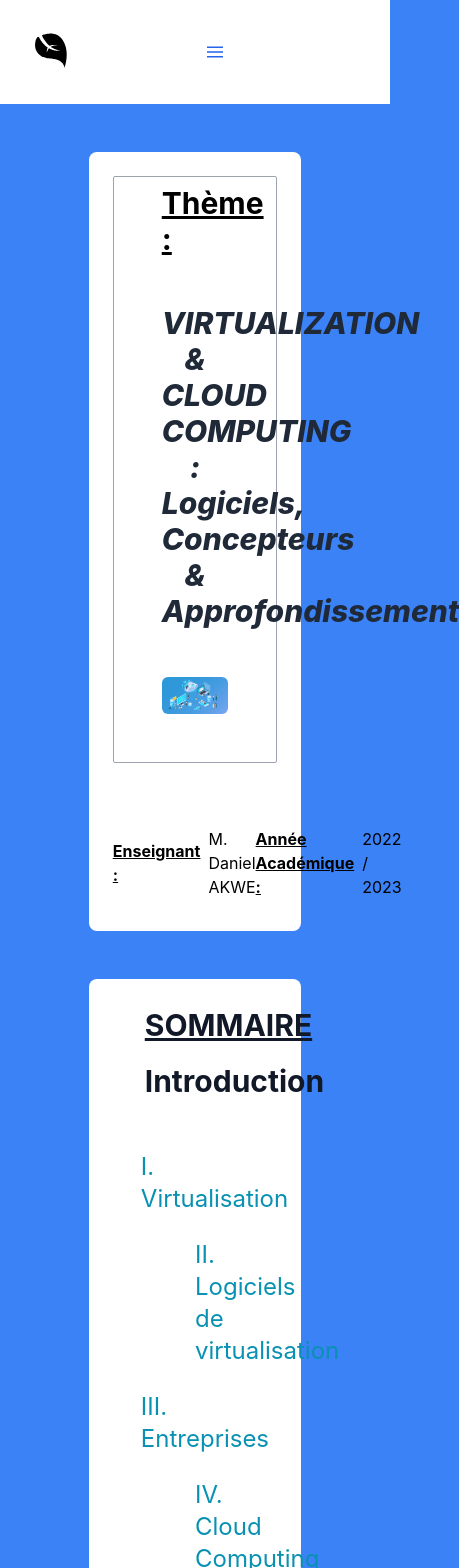
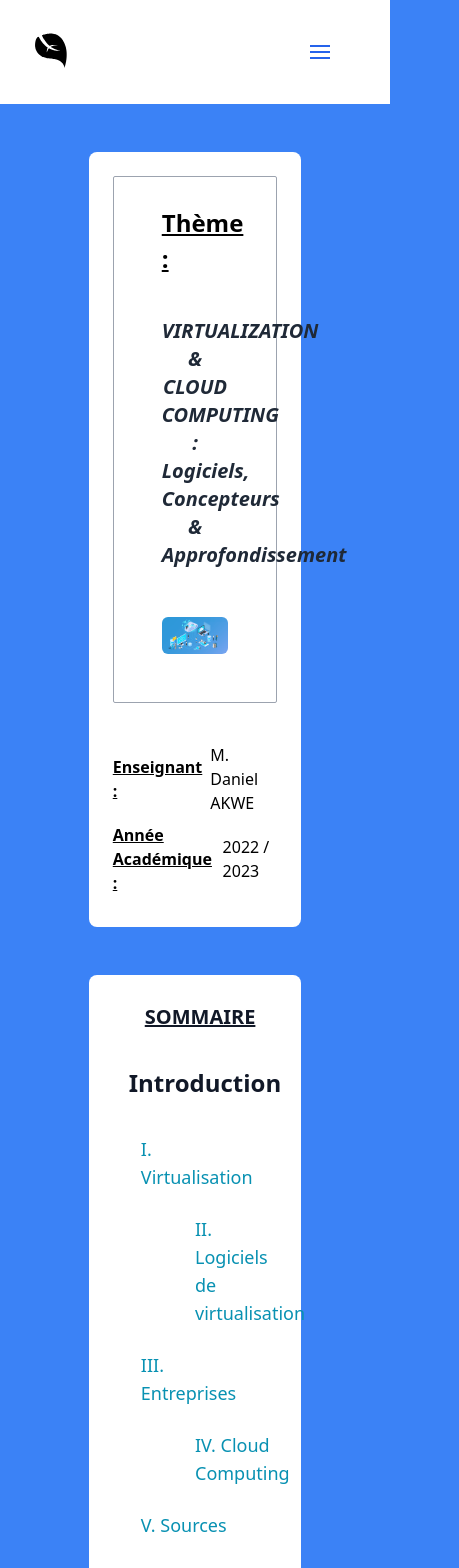
Before and after one commit to kadosh-3rd/virtua, a React (Vite) app: page /companies in a window 390 px wide. Shown: the top 1568 px of the page, 459 px wide, since content can reach past the window. Built offline with nearby package versions, Linux system fonts and the light colour scheme.

Commit message:
Responsive Design (1)

```diff
--- a/src/App.jsx
+++ b/src/App.jsx
@@ -1,10 +1,9 @@
+import { Suspense, lazy } from 'react';
+
 import { Link, Route, Routes } from 'react-router-dom';
 
 import Intro from './pages/Intro';
-import CloudComputing from './pages/CloudComputing';
 import Virtualization from './pages/Virtualization';
-import VirtualCompanies from './pages/VirtualCompanies';
-import VirtualSoftwares from './pages/VirtualSoftwares';
 import SignIn from './pages/SignIn';
 import SignUp from './pages/SignUp';
 import Outro from './pages/Outro';
@@ -14,30 +13,47 @@ import Cloud from './assets/cloud_arch.png';
 
 import Navbar from './components/Navbar';
 
+const CloudComputing = lazy(() => import('./pages/CloudComputing'));
+const VirtualCompanies = lazy(() => import('./pages/VirtualCompanies'));
+const VirtualSoftwares = lazy(() => import('./pages/VirtualSoftwares'));
+
 export default function App() {
 	return (
 		<>
 			<Navbar />
 			<main className='w-[75%] m-auto p-10'>
+				<Suspense
+					fallback={
+						<div className='bg-white text-center p-10 w-1/4 m-auto'>
+							<span>Lazy loading...</span>
+						</div>
+					}
+				>
 					<Routes>
 						<Route
 							index
 							element={
 								<>
 									<div className='w-full bg-white rounded-lg p-6 pb-8 mt-2'>
-									<div className='title border border-gray-400 rounded-sm mb-16 p-12 pt-2 flex flex-col'>
-										<span className='text-3xl font-bold underline mb-12'>
+										<div className='title border border-gray-400 rounded-sm mb-10 lg:mb-16 p-12 pt-2 flex flex-col'>
+											<span className='text-[24px] md:text-2xl lg:text-3xl font-semibold lg:font-bold underline mb-10 lg:mb-12 mt-5'>
 												Thème :
 											</span>
-										<h1 className='text-3xl font-extrabold text-center italic text-gray-800'>
-											VIRTUALIZATION & CLOUD COMPUTING : Logiciels, Concepteurs
-											& Approfondissement
+											<h1 className='text-xl md:text-2xl lg:text-3xl font-extrabold text-center italic text-gray-800'>
+												VIRTUALIZATION & CLOUD COMPUTING : Logiciels,
+												Concepteurs & Approfondissement
 											</h1>
-										<img src={Cloud} alt='cloud' className='rounded-md mt-12' />
+											<img
+												src={Cloud}
+												alt='cloud'
+												className='rounded-md mt-12'
+											/>
 										</div>
-									<div className='subtitles flex justify-between items-center relative bottom-0 left-0'>
-										<div className='flex justify-between items-center'>
-											<h2 className='font-bold underline pr-2'>Enseignant :</h2>
+										<div className='subtitles flex flex-col lg:flex-row justify-between place-items-start lg:items-center relative bottom-0 left-0'>
+											<div className='flex justify-between items-center pb-2'>
+												<h2 className='font-bold underline pr-2'>
+													Enseignant :
+												</h2>
 												<p>M. Daniel AKWE</p>
 											</div>
 											<div className='flex justify-between items-center'>
@@ -51,17 +67,19 @@ export default function App() {
 
 									<div className='w-full bg-white text-gray-900 rounded-lg p-4 pb-8 mt-12'>
 										<div className='title px-10 pt-3 pb-3 flex flex-col'>
-										<h1 className='text-3xl font-bold underline'>SOMMAIRE</h1>
+											<h1 className='text-xl md:text-2xl lg:text-3xl font-bold underline'>
+												SOMMAIRE
+											</h1>
 										</div>
-									<div className='title p-10 pt-2'>
+										<div className='title p-6 lg:p-10 pt-6 lg:pt-2'>
 											<Link to={'/intro'} className='hover:underline'>
-											<h1 className='text-3xl font-bold text-center'>
+												<h1 className='text-2xl lg:text-3xl font-bold text-center'>
 													Introduction
 												</h1>
 											</Link>
 										</div>
 										<div className='subtitles'>
-										<ul className='text-2xl'>
+											<ul className='text-lg md:text-xl lg:text-2xl'>
 												<li className='w-[50%] relative left-[20%] py-3 decoration-cyan-600 hover:underline text-cyan-600'>
 													<Link to={'/vm'}>I. Virtualisation</Link>
 												</li>
@@ -81,9 +99,9 @@ export default function App() {
 												</li>
 											</ul>
 										</div>
-									<div className='title px-6 pt-12 pb-3'>
+										<div className='title px-6 pt-8 lg:pt-12 pb-3'>
 											<Link to={'/outro'} className='hover:underline'>
-											<h1 className='text-3xl font-bold text-center'>
+												<h1 className='text-2xl lg:text-3xl font-bold text-center'>
 													Conclusion
 												</h1>
 											</Link>
@@ -102,6 +120,7 @@ export default function App() {
 						<Route path='/outro' element={<Outro />} />
 						<Route path='/src' element={<Webography />} />
 					</Routes>
+				</Suspense>
 			</main>
 		</>
 	);
--- a/src/components/Navbar.jsx
+++ b/src/components/Navbar.jsx
@@ -1,3 +1,4 @@
+import { useState } from 'react';
 import { Link, useLocation } from 'react-router-dom';
 
 const Navbar = () => {
@@ -7,6 +8,8 @@ const Navbar = () => {
 
 	const location = useLocation();
 	const { pathname } = location;
+
+	const [open, setOpen] = useState(false);
 
 	return (
 		<header className='sticky top-0 z-10'>
@@ -19,10 +22,13 @@ const Navbar = () => {
 						></path>
 					</svg>
 				</Link>
-				<div className='lg:hidden'>
-					<button className='navbar-burger flex items-center text-blue-600 p-3'>
+				<div className='lg:hidden absolute right-12'>
+					<button
+						className='navbar-burger flex items-center text-blue-600 p-3'
+						onClick={() => setOpen(!open)}
+					>
 						<svg
-							className='block h-4 w-4 fill-current'
+							className='block h-5 w-5 fill-current'
 							viewBox='0 0 20 20'
 							xmlns='http://www.w3.org/2000/svg'
 						>
@@ -32,7 +38,13 @@ const Navbar = () => {
 					</button>
 				</div>
 
-				<ul className='hidden absolute top-1/2 left-1/2 transform -translate-y-1/2 -translate-x-1/2 lg:flex lg:mx-auto lg:items-center lg:w-auto lg:space-x-6'>
+				<ul
+					className={
+						open
+							? 'absolute top-1/2 left-1/2 transform -translate-y-1/2 -translate-x-1/2 flex-col'
+							: 'hidden absolute top-1/2 left-1/2 transform -translate-y-1/2 -translate-x-1/2 lg:flex lg:mx-auto lg:items-center lg:w-auto lg:space-x-6'
+					}
+				>
 					<li>
 						<Link
 							className={pathname === '/' ? activeLink : inactiveLink}
--- a/src/index.css
+++ b/src/index.css
@@ -1,13 +1,3 @@
-:root {
-	box-sizing: border-box;
-	margin: 0;
-	padding: 0;
-	line-height: 1.5;
-	font-family: -apple-system, BlinkMacSystemFont, 'Segoe UI', Roboto, Oxygen,
-		Ubuntu, Cantarell, 'Open Sans', 'Helvetica Neue', Inter, system-ui, Avenir,
-		Helvetica, Arial, sans-serif;
-}
-
 @tailwind base;
 @tailwind components;
 @tailwind utilities;
--- a/tailwind.config.js
+++ b/tailwind.config.js
@@ -1,8 +1,22 @@
 /** @type {import('tailwindcss').Config} */
 export default {
 	content: ['./index.html', './src/**/*.{js,ts,jsx,tsx}'],
+	darkMode: 'media',
 	theme: {
-		extend: {},
+		extend: {
+			fontFamily: [
+				'-apple-system',
+				'BlinkMacSystemFont',
+				'Segoe UI',
+				'Roboto',
+				'Oxygen',
+				'Ubuntu',
+				'Cantarell',
+				'Open Sans',
+				'Helvetica Neue',
+				'sans-serif',
+			],
+		},
 	},
 	plugins: [],
 };
```
Also changed, not shown: public/robots.txt (deleted). Lines whose indentation alone changed are shown as unchanged.
